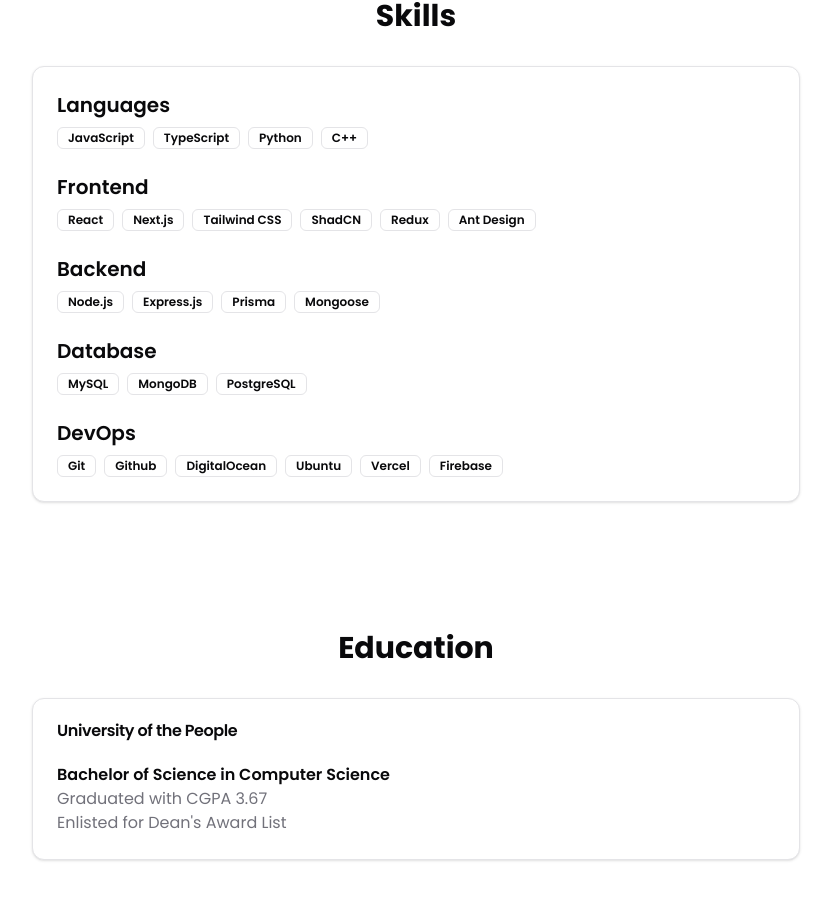
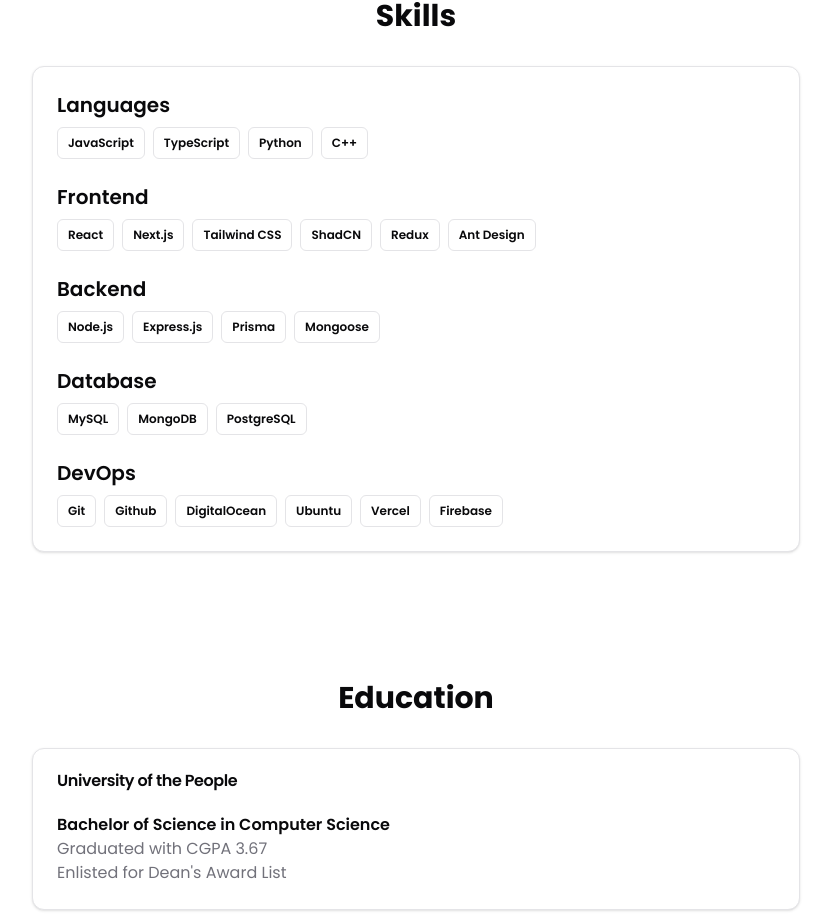
Before and after one commit to ctafsiras/ctafsiras, a Next.js app: page / in a window 1280 px wide. Shown: the part 2033-2957 px from the top of the page, without its empty margins (224-1055 px from the left). Built offline with nearby package versions, Linux system fonts and the light colour scheme.

Commit message:
reorder added

```diff
--- /dev/null
+++ b/src/components/reorder.tsx
@@ -0,0 +1,35 @@
+"use client";
+import { useState } from "react";
+import { Reorder } from "framer-motion";
+import { Badge } from "@/components/ui/badge";
+
+interface ClientReOrderProps {
+  initialItems: string[];
+  className: string;
+  parentClassName: string;
+}
+
+export default function ClientReOrder({
+  initialItems,
+  className,
+  parentClassName,
+}: ClientReOrderProps) {
+  const [items, setItems] = useState(initialItems);
+
+  return (
+    <Reorder.Group
+      axis="x"
+      onReorder={setItems}
+      values={items}
+      className={parentClassName}
+    >
+      {items.map((item: string) => (
+        <Reorder.Item key={item} value={item}>
+          <Badge variant="outline" className={className}>
+            {item}
+          </Badge>
+        </Reorder.Item>
+      ))}
+    </Reorder.Group>
+  );
+}
--- a/src/components/skills.tsx
+++ b/src/components/skills.tsx
@@ -1,5 +1,7 @@
 import { Badge } from "@/components/ui/badge";
 import { Card, CardContent } from "./ui/card";
+import dynamic from "next/dynamic";
+const ClientReOrder = dynamic(() => import("./reorder"), { ssr: false });
 
 export function Skills() {
   const skillCategories = [
@@ -43,12 +45,12 @@ export function Skills() {
                 <h3 className="text-xl font-semibold mb-2">
                   {category.category}
                 </h3>
-                <div className="flex flex-wrap gap-2">
-                  {category.skills.map((skill, idx) => (
-                    <Badge key={idx} variant="outline">
-                      {skill}
-                    </Badge>
-                  ))}
+                <div>
+                  <ClientReOrder
+                    className="cursor-grab h-8"
+                    parentClassName="flex flex-wrap gap-2"
+                    initialItems={category.skills}
+                  />
                 </div>
               </div>
             ))}
@@ -58,3 +60,10 @@ export function Skills() {
     </section>
   );
 }
+{
+  /* {category.skills.map((skill, idx) => (
+                    <Badge key={idx} variant="outline">
+                      {skill}
+                    </Badge>
+                  ))} */
+}
```
